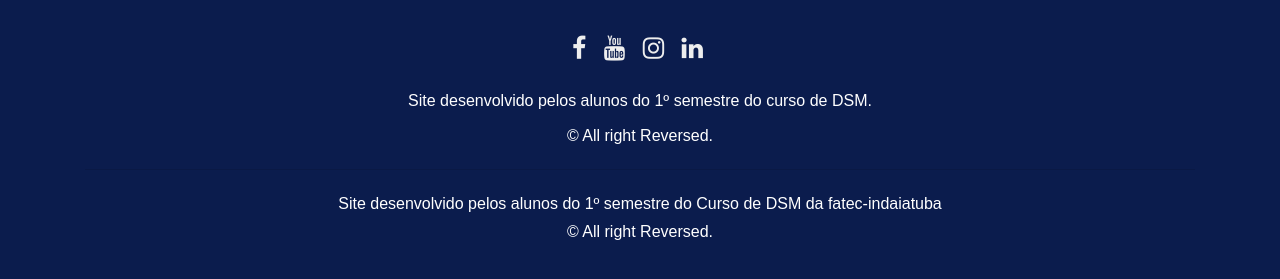
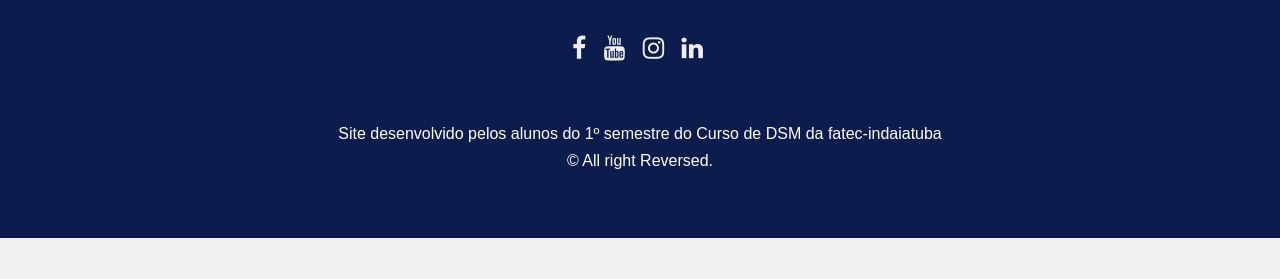
Before and after one commit to GustaMMartins/Projeto-PI, a plain HTML site: page index.html in a window 1280 px wide. Shown: the part 6287-6566 px from the top of the page. After the commit the page ends 6525 px from the top, so only its background shows below. Drawn offline with nearby package versions, Linux system fonts and the light colour scheme; a web font is replaced by a local one.

Commit message:
Descrição das alterações

```diff
--- a/index.html
+++ b/index.html
@@ -333,13 +333,6 @@ Existem diversas opções de formação, como cursos técnicos, graduação, pó
                   class="fa fa-linkedin"></i></a></li>
           </ul>
         </div>
-        <div class="col-xs-12 col-sm-12 col-md-12 mt-2 mt-sm-2 text-center text-white">
-          <p class="h6">Site desenvolvido pelos alunos do 1º semestre do curso de DSM.
-        </div>
-        <div class="col-xs-12 col-sm-12 col-md-12 mt-2 mt-sm-2 text-center text-white">
-          <p class="h6">© All right Reversed.
-        </div>
-        <hr>
       </div>
       <hr>
     </div>
```
